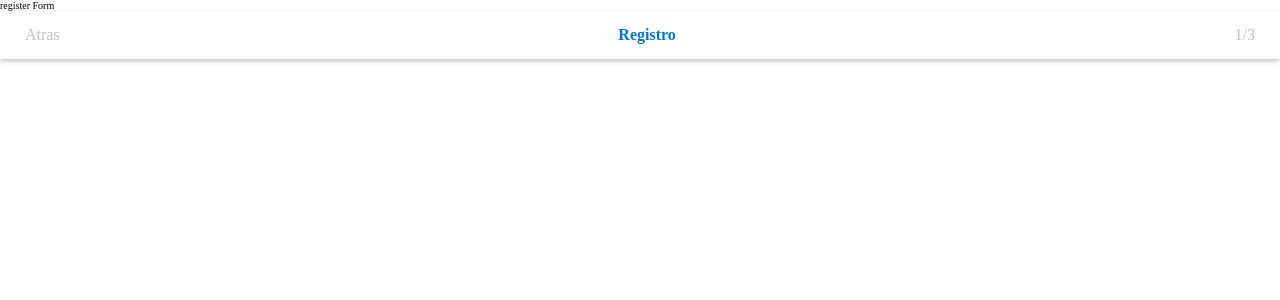
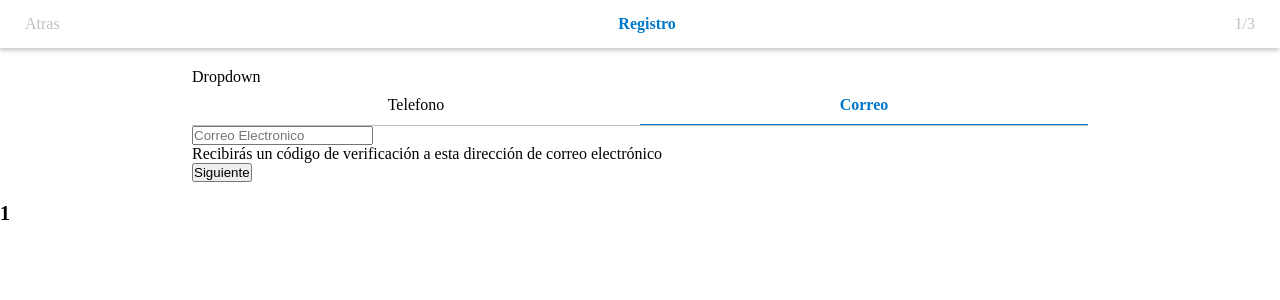
Before and after one commit to Dalfonzo/sabi, a React (Create React App) app in the folder entrevista/: page / in a window 1280 px wide. Shown: the top 300 px of the page. Built offline with nearby package versions, Linux system fonts and the light colour scheme.

Commit message:
agregada funcionalidad basica de la primera parte

```diff
--- /dev/null
+++ b/entrevista/src/components/register-form-steps/UserContactInfo.tsx
@@ -0,0 +1,93 @@
+import React, { useState, Dispatch, SetStateAction } from 'react';
+import styles from './styles.module.scss';
+
+interface Props {
+  nextStep: () => void;
+  setValues: Dispatch<SetStateAction<any>>;
+  values: any;
+}
+
+const UserContactInfo: React.FC<Props> = ({ values, nextStep, setValues }) => {
+  const [selectedTab, setSelectedTab] = useState(1);
+
+  const onSubmitHandler = (e: React.FormEvent<HTMLFormElement>) => {
+    e.preventDefault();
+    nextStep();
+  };
+
+  const onChangeHandler = (name: string) => (
+    e: React.ChangeEvent<HTMLInputElement>
+  ) => {
+    setValues({ ...values, [name]: e.target.value });
+  };
+
+  const renderForm = (selected: number) => {
+    if (selected) {
+      return (
+        <>
+          <input
+            type="email"
+            name="email"
+            onChange={onChangeHandler('email')}
+            placeholder="Correo Electronico"
+            value={values.email}
+          />
+          <p>
+            Recibirás un código de verificación a esta dirección de correo
+            electrónico
+          </p>
+        </>
+      );
+    }
+    return (
+      <>
+        <input
+          type="text"
+          name="phone"
+          onChange={onChangeHandler('phone')}
+          placeholder="Numero de Telefono"
+          value={values.phone}
+        />
+        <p>
+          Recibirás un código via SMS para confirmar tu numero en cualquier
+          momento
+        </p>
+      </>
+    );
+  };
+
+  return (
+    <div className={styles.container}>
+      <div>Dropdown</div>
+
+      <ul className={styles.tabs}>
+        <li
+          onClick={() => {
+            setSelectedTab(0);
+          }}
+          className={`${styles.tab_option} ${
+            !selectedTab ? styles.selected : null
+          }`}
+        >
+          Telefono
+        </li>
+        <li
+          onClick={() => {
+            setSelectedTab(1);
+          }}
+          className={`${styles.tab_option} ${
+            selectedTab ? styles.selected : null
+          }`}
+        >
+          Correo
+        </li>
+      </ul>
+      <form onSubmit={onSubmitHandler}>
+        {renderForm(selectedTab)}
+        <input type="submit" value="Siguiente" />
+      </form>
+    </div>
+  );
+};
+
+export default UserContactInfo;
--- /dev/null
+++ b/entrevista/src/components/register-form-steps/styles.module.scss
@@ -0,0 +1,29 @@
+@import '../../index.scss';
+
+/* Estilos de los tabs */
+.tabs {
+  display: flex;
+  justify-content: space-evenly;
+  list-style: none;
+  margin: auto;
+  border-bottom: 1px solid $gray;
+
+  .tab_option {
+    flex: 1;
+    text-align: center;
+    padding: 1rem 0;
+    @include btn;
+  }
+
+  .selected {
+    @include highlight;
+    border-bottom: 1px solid $main-blue;
+  }
+}
+/* Fin de tabs */
+
+.container {
+  font-size: $normal;
+  width: 70%;
+  margin: 2rem auto;
+}
--- a/entrevista/src/components/register-form/RegisterForm.tsx
+++ b/entrevista/src/components/register-form/RegisterForm.tsx
@@ -1,20 +1,28 @@
 import React, { useState } from 'react';
 import Header from '../header/Header';
+import UserContactInfo from '../register-form-steps/UserContactInfo';
+
 const RegisterForm = () => {
   const [step, setStep] = useState(1);
+  const [values, setValues] = useState({ phone: '', email: '' });
 
   const previousStep = () => {
-    setStep(prevState => prevState - 1 || 1);
+    setStep((prevState) => prevState - 1 || 1);
   };
 
   const nextStep = () => {
-    setStep(prevState => prevState + 1);
+    setStep((prevState) => prevState + 1);
   };
 
   return (
     <div>
-      register Form
       <Header step={step} previousState={previousStep} />
+      <UserContactInfo
+        nextStep={nextStep}
+        values={values}
+        setValues={setValues}
+      />
+      <h1>{step}</h1>
     </div>
   );
 };
```
Also changed, not shown: 1 other file (tests, documents, lock files or other folders).
